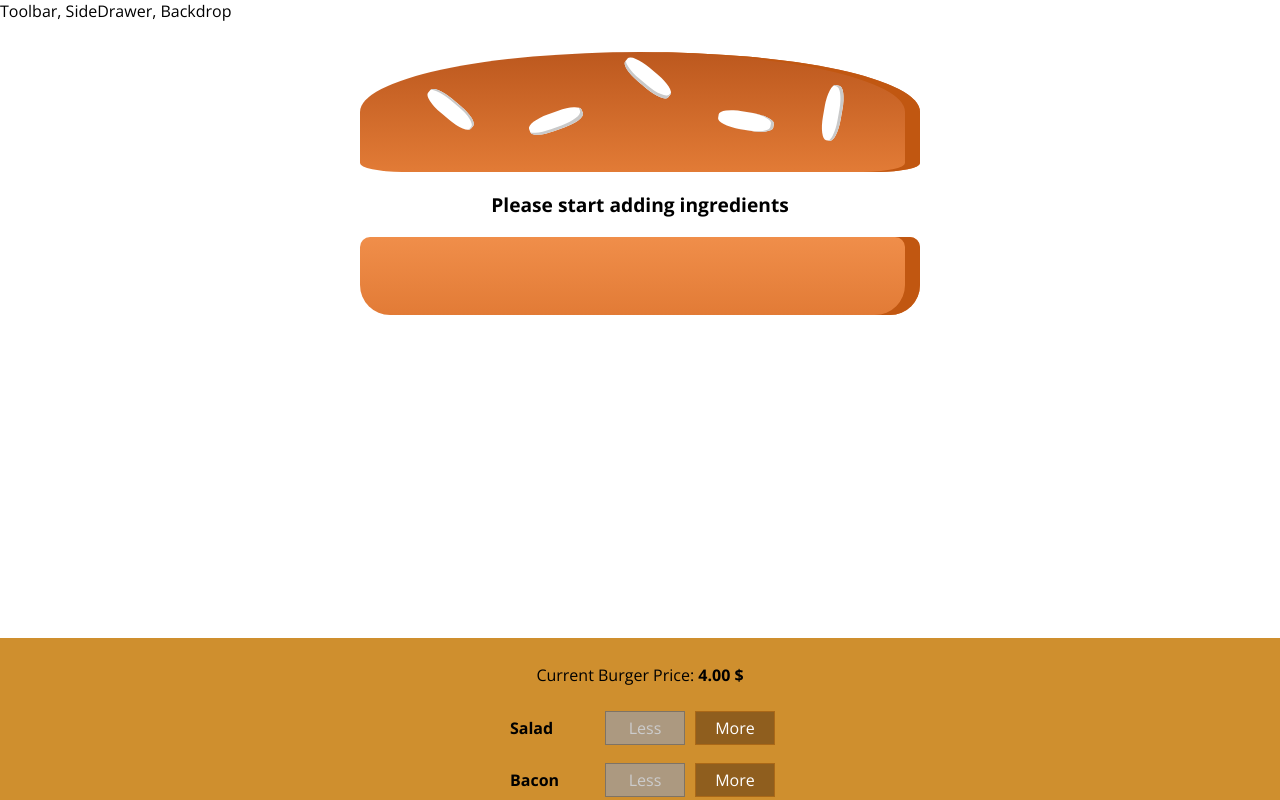
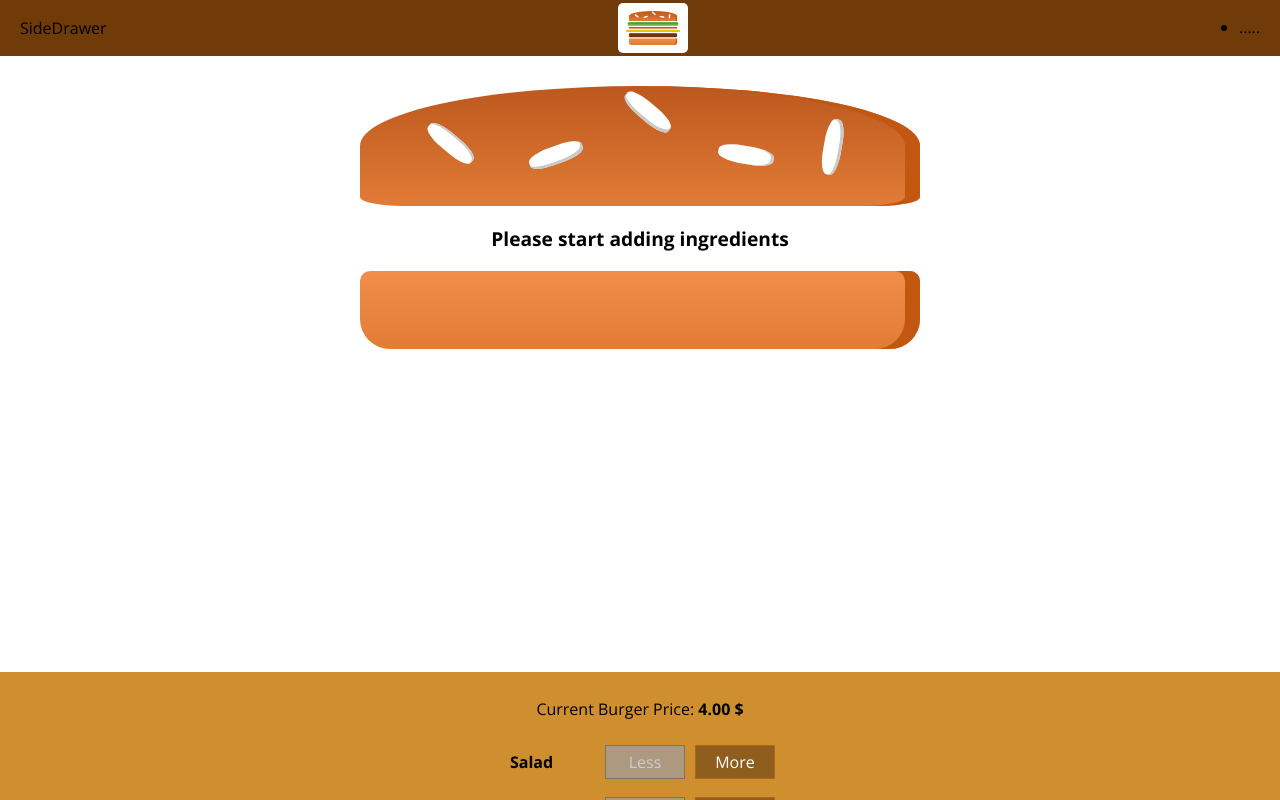
Before and after one commit to moh7afiz90/myBurger-app, a React app: page / in a window 1280 px wide. Shown: the top 800 px of the page. Built offline with nearby package versions, Linux system fonts and the light colour scheme.

Commit message:
Implemented Toolbar Componenet

```diff
--- a/src/components/Layout/Layout.css
+++ b/src/components/Layout/Layout.css
@@ -1,3 +1,3 @@
 .Content {
-  margin-top: 16px;
+  margin-top: 72px;
 }
--- a/src/components/Layout/Layout.js
+++ b/src/components/Layout/Layout.js
@@ -3,11 +3,11 @@
 import Aux from "../../hoc/Aux";
 
 import classes from "./Layout.css";
-
+import Toolbar from "../Navigation/Toolbar/Toolbar";
 const layout = props => {
   return (
     <Aux>
-      <div>Toolbar, SideDrawer, Backdrop</div>
+      <Toolbar />
       <main className={classes.Content}>{props.children}</main>
     </Aux>
   );
--- /dev/null
+++ b/src/components/Logo/Logo.css
@@ -0,0 +1,11 @@
+.Logo {
+  background-color: white;
+  padding: 8px;
+  height: 90%;
+  box-sizing: border-box;
+  border-radius: 5px;
+}
+
+.Logo img {
+  height: 100%;
+}
--- /dev/null
+++ b/src/components/Logo/Logo.js
@@ -0,0 +1,12 @@
+import React from "react";
+import burgerLogo from "../../assets/images/burger-logo.png";
+import classes from "./Logo.css";
+const logo = props => {
+  return (
+    <div className={classes.Logo}>
+      <img src={burgerLogo} alt="MyBurger" />
+    </div>
+  );
+};
+
+export default logo;
--- /dev/null
+++ b/src/components/Navigation/Toolbar/Toolbar.css
@@ -0,0 +1,18 @@
+.Toolbar {
+  height: 56px;
+  width: 100%;
+  position: fixed;
+  top: 0;
+  left: 0;
+  background-color: #703b09;
+  display: flex;
+  justify-content: space-between;
+  align-items: center;
+  padding: 0 20px;
+  box-sizing: border-box;
+  z-index: 90;
+}
+
+.Toolbar nav{
+  height: 100%;
+}
--- /dev/null
+++ b/src/components/Navigation/Toolbar/Toolbar.js
@@ -0,0 +1,18 @@
+import React from "react";
+import classes from "./Toolbar.css";
+import Logo from "../../Logo/Logo";
+const toolbar = props => {
+  return (
+    <header className={classes.Toolbar}>
+      <div>SideDrawer</div>
+      <Logo />
+      <nav>
+        <ul>
+          <li>.....</li>
+        </ul>
+      </nav>
+    </header>
+  );
+};
+
+export default toolbar;
```
Also changed, not shown: src/assets/images/burger-logo.png (added).
